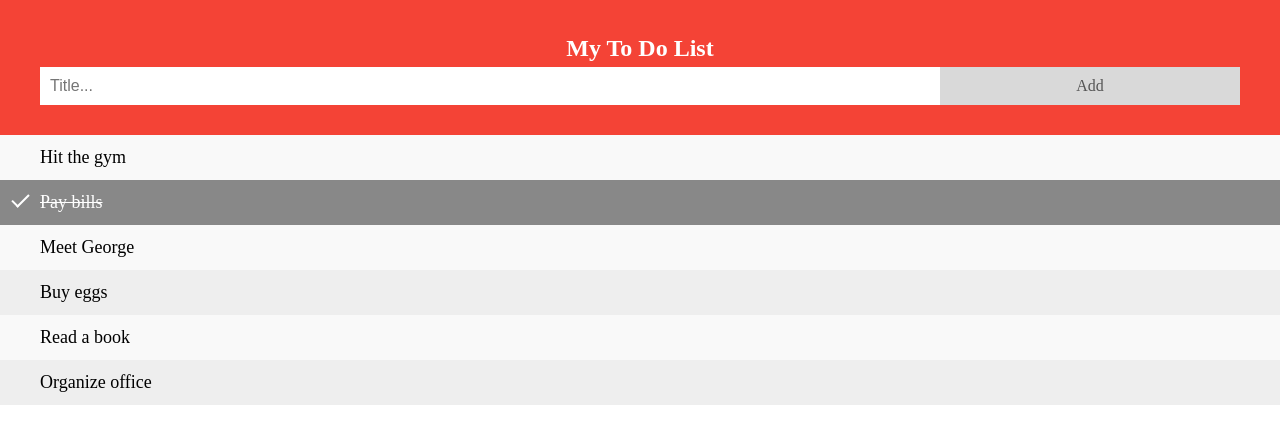
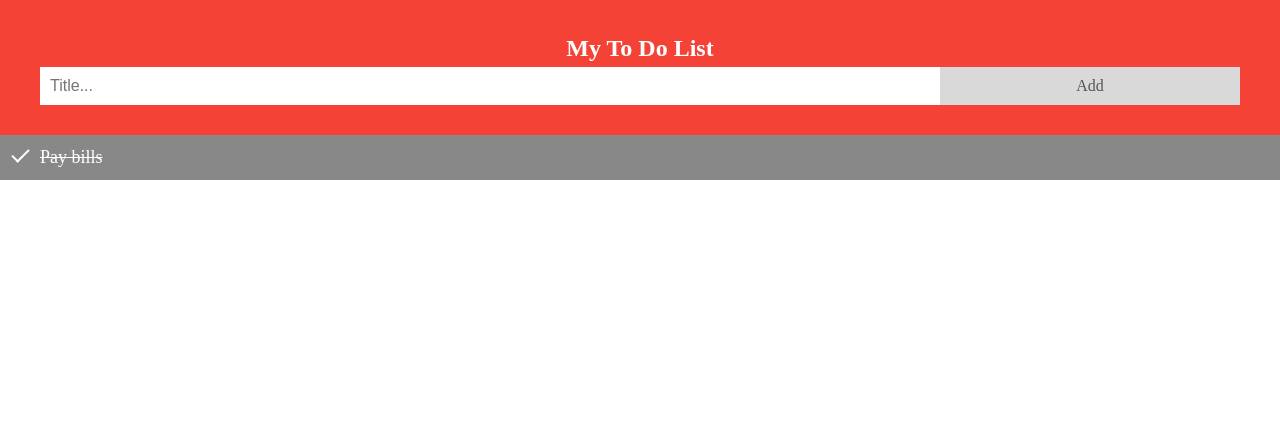
Before and after one commit to lifeainteasy/DBSG_assigment, a plain HTML site: page jsStudy/todoList.html in a window 1280 px wide. Drawn offline with Linux system fonts and the light colour scheme.

Commit message:
Update todoList.html

```diff
--- a/jsStudy/todoList.html
+++ b/jsStudy/todoList.html
@@ -130,18 +130,12 @@ input {
 <div id="myDIV" class="header">
   <h2 style="margin:5px">My To Do List</h2>
   <input type="text" id="myInput" placeholder="Title...">
-  <span onclick="newElement()" class="addBtn">Add</span>
+  <span class="addBtn">Add</span>
 </div>
 
 <ul id="myUL">
-  <li>Hit the gym</li>
   <li class="checked">Pay bills</li>
-  <li>Meet George</li>
-  <li>Buy eggs</li>
-  <li>Read a book</li>
-  <li>Organize office</li>
 </ul>
-
 
 
 </body>
```
